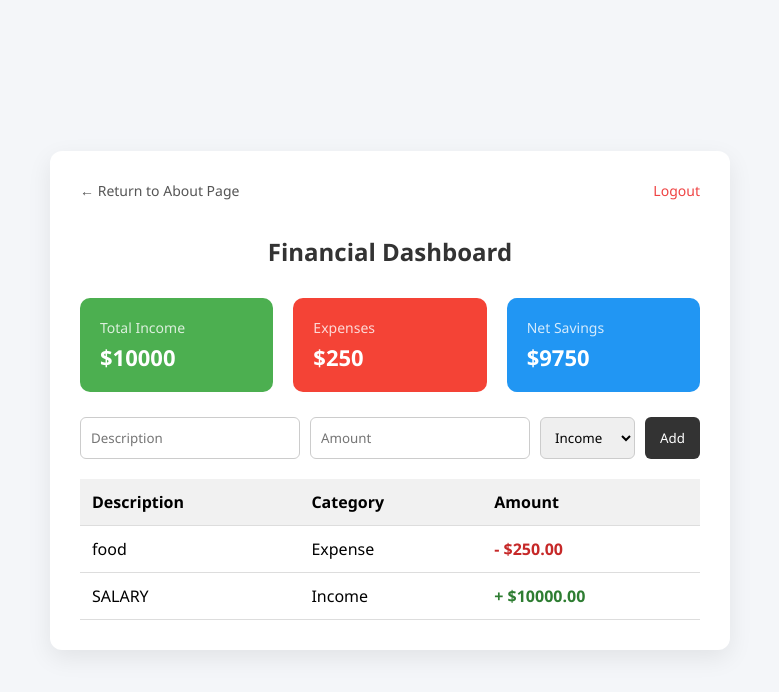
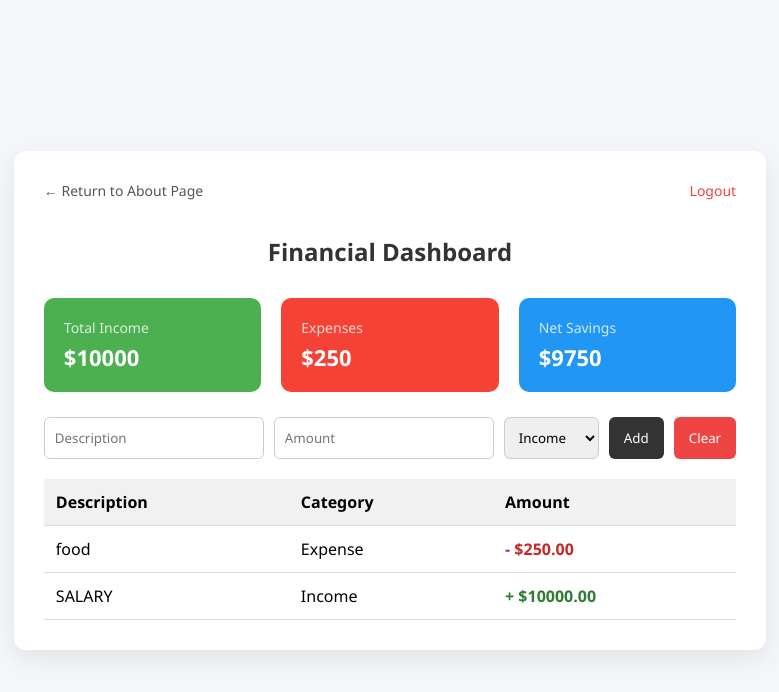
Before and after one commit to aadeyy/project-django, a Django app: page /finance/ in a window 1280 px wide. Shown: the top 692 px of the page, without its empty margins (250-1029 px from the left). Run offline with Django 5.2, Linux system fonts and the light colour scheme; a user stored in the database is signed in; data comes from the database, SQL or seed files in the repository; both versions use the stored data as it was after the commit.

Commit message:
modified

```diff
--- a/templates/Finance.html
+++ b/templates/Finance.html
@@ -104,6 +104,20 @@
         background: #000;
     }
 
+    .btn-clear {
+        background: #ef4444;
+        color: #fff;
+        border: none;
+        padding: 10px 15px;
+        border-radius: 6px;
+        cursor: pointer;
+        transition: background 0.2s ease;
+    }
+
+    .btn-clear:hover {
+        background: #d32f2f;
+    }
+
     /* TABLE */
     table {
         width: 100%;
@@ -190,7 +204,7 @@
                 </div>
             </div>
 
-            <form method="POST" class="dummy-form">
+            <form method="POST" class="dummy-form" id="transaction-form">
                 {% csrf_token %}
                 <input type="text" name="description" placeholder="Description" required>
                 <input type="number" name="amount" step="0.01" placeholder="Amount" required>
@@ -201,6 +215,7 @@
                 </select>
 
                 <button type="submit" class="btn-add">Add</button>
+                <button type="button" id="clear-btn" class="btn-clear">Clear</button>
             </form>
 
             <table>
@@ -226,5 +241,14 @@
             </table>
         </div>
     </section>
+
+    <script>
+        const transactionForm = document.getElementById('transaction-form');
+        const clearBtn = document.getElementById('clear-btn');
+
+        clearBtn.addEventListener('click', () => {
+            transactionForm.reset();
+        });
+    </script>
 </body>
 </html>
```
Also changed, not shown: db.sqlite3.
